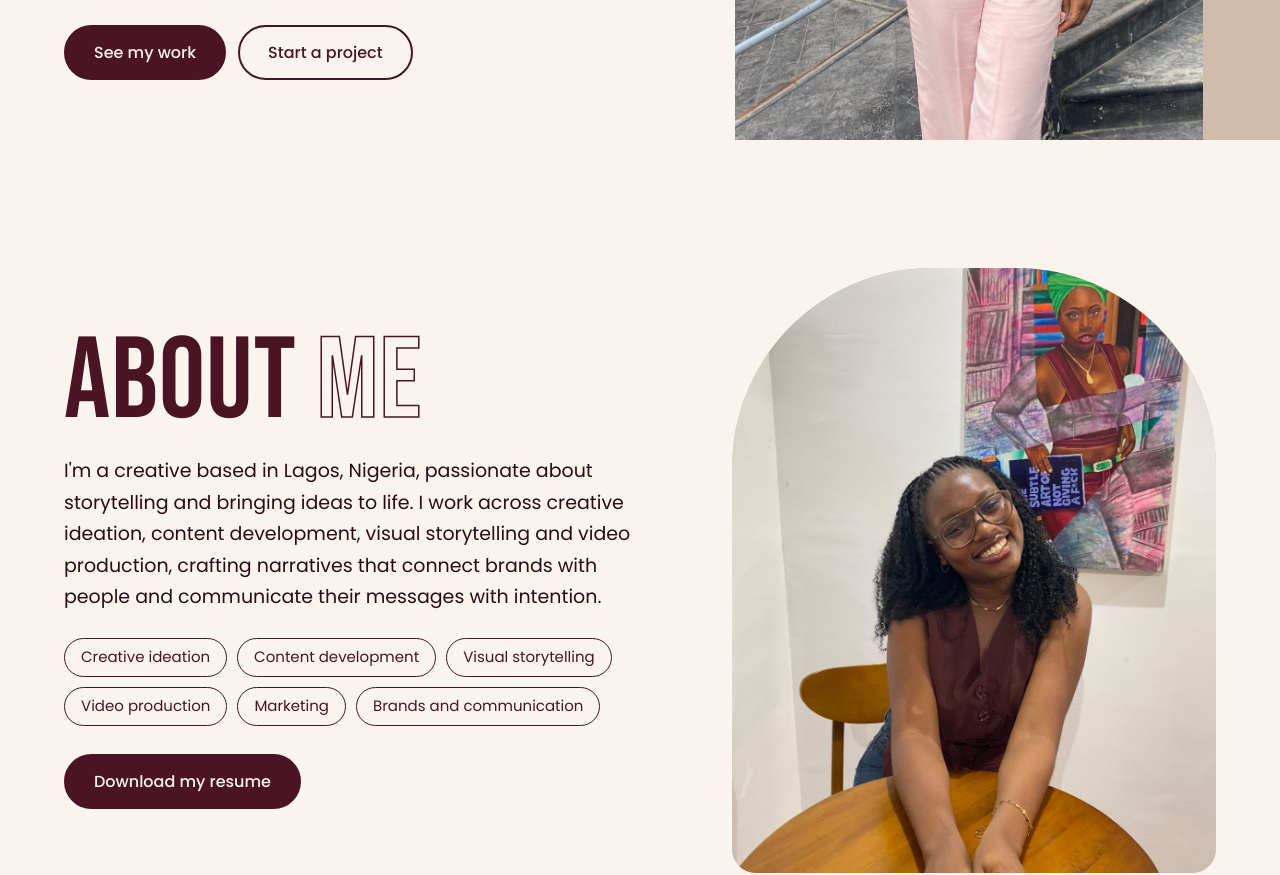
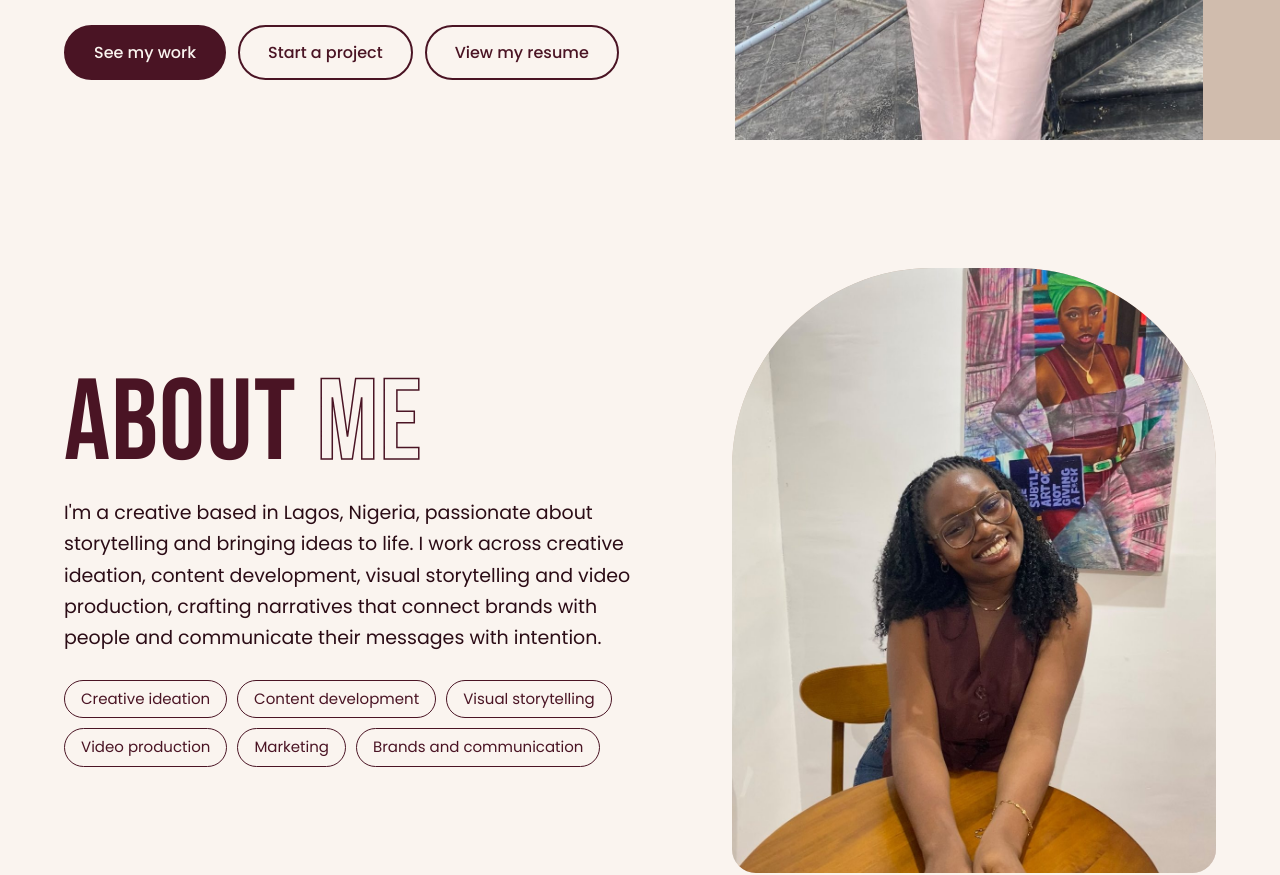
Before and after one commit to Oluwabusayomi11/tolu-portofolio, a plain HTML site: page index.html in a window 1280 px wide. Shown: the part 660-1535 px from the top of the page. Drawn offline with Linux system fonts and the light colour scheme.

Commit message:
Add link to view resume in index.html

```diff
--- a/index.html
+++ b/index.html
@@ -28,7 +28,7 @@
     <p class="hi">Hi, my name is</p>
     <h1 class="bb"><span class="n1">Iyekolo</span><span class="n2">Toluwalase</span></h1>
     <p class="roles">Brand storytelling, communications, marketing and video editing.</p>
-    <div class="cta"><a class="btn" href="#work">See my work</a><a class="btn o" href="#contact">Start a project</a></div>
+    <div class="cta"><a class="btn" href="#work">See my work</a><a class="btn o" href="#contact">Start a project</a><a class="btn o" href="resume/Toluwalase-Iyekolo-Resume.pdf" target="_blank" rel="noopener">View my resume</a></div>
       </div>
 </div>
 
@@ -37,7 +37,6 @@
     <h2 class="bb">About <span class="out">me</span></h2>
     <p class="lead">I'm a creative based in Lagos, Nigeria, passionate about storytelling and bringing ideas to life. I work across creative ideation, content development, visual storytelling and video production, crafting narratives that connect brands with people and communicate their messages with intention.</p>
     <div class="pills"><span>Creative ideation</span><span>Content development</span><span>Visual storytelling</span><span>Video production</span><span>Marketing</span><span>Brands and communication</span></div>
-    <a class="btn" style="margin-top:28px" href="resume/Toluwalase-Iyekolo-Resume.pdf" download>Download my resume</a>
   </div>
   <div class="about-photo"><img src="images/tolu-about.jpg" alt="Portrait of Toluwalase Iyekolo" onerror="this.remove()"></div>
 </section>
@@ -96,7 +95,7 @@
     <a class="btn" href="mailto:iyekolotoluwalase@gmail.com?subject=Project%20enquiry">Email me</a>
     <a class="btn o" href="https://wa.me/2349088977207" target="_blank" rel="noopener">WhatsApp</a>
     <a class="btn o" href="https://www.linkedin.com/in/toluwalase-iyekolo" target="_blank" rel="noopener" id="li">LinkedIn</a>
-    <a class="btn o" href="resume/Toluwalase-Iyekolo-Resume.pdf" download>Download resume</a>
+    <a class="btn o" href="resume/Toluwalase-Iyekolo-Resume.pdf" target="_blank" rel="noopener">View resume</a>
   </div>
 </section>
 </main>
```
